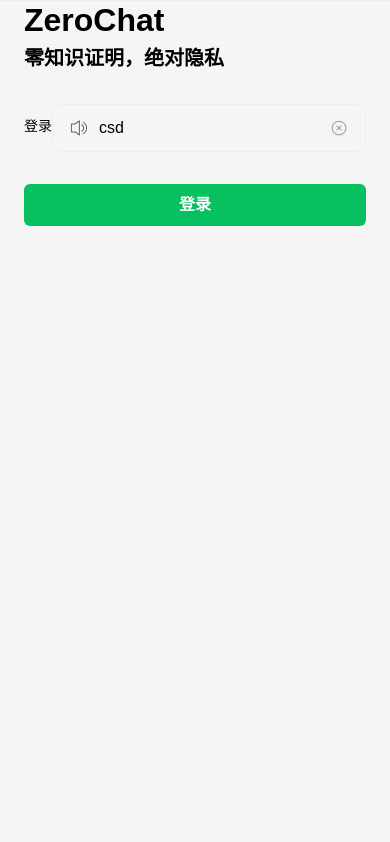
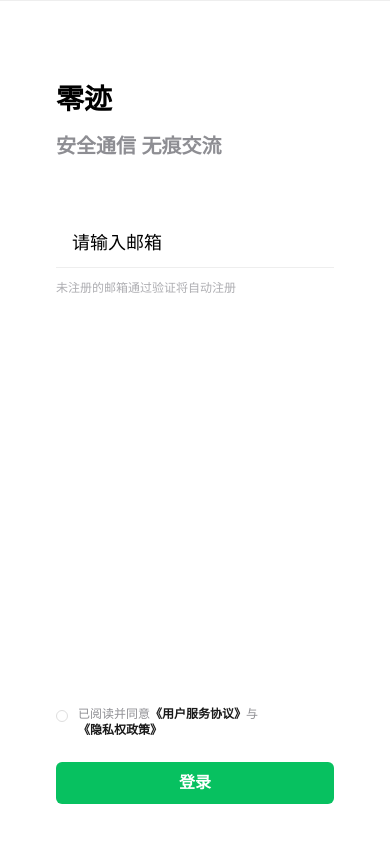
Before and after one commit to zerowangc4-gif/zero-chat, a React Native app: screen / in a window 390 px wide. Built offline with nearby package versions, Linux system fonts and the light colour scheme.

Commit message:
测试版页面布局

```diff
--- a/src/assets/locales/en.json
+++ b/src/assets/locales/en.json
@@ -2,7 +2,7 @@
   "auth": {
     "login": "Log In",
     "welcome_title": "ZeroChat",
-    "welcome_slogan": "Zero Knowledge, Total Privacy"
+    "welcome_slogan": "Secure Messaging Zero Trace"
   },
   "tabs": {
     "chats": "Chats",
--- a/src/assets/locales/zh.json
+++ b/src/assets/locales/zh.json
@@ -1,8 +1,8 @@
 {
   "auth": {
     "login": "登录",
-    "welcome_title": "ZeroChat",
-    "welcome_slogan": "零知识证明，绝对隐私"
+    "welcome_title": "零迹",
+    "welcome_slogan": "安全通信 无痕交流"
   },
   "tabs": {
     "chats": "聊天",
--- a/src/components/common/Input.tsx
+++ b/src/components/common/Input.tsx
@@ -1,8 +1,8 @@
 import React from "react";
 import { Platform, TextInputProps, Pressable } from "react-native";
-import styled, { css } from "styled-components/native";
+import styled, { css, useTheme } from "styled-components/native";
 import { Size } from "@/theme/presets";
-import IconFont from "@/iconfont";
+import IconFont, { IconNames } from "@/iconfont";
 const androidInputFix: TextInputProps = Platform.select({
   android: {
     includeFontPadding: false,
@@ -94,8 +94,8 @@ interface InputProps extends TextInputProps {
   size?: Size;
   borderType?: "all" | "bottom" | "none";
   label?: string;
-  leftIcon?: React.ReactNode;
-  rightIcon?: React.ReactNode;
+  leftIcon?: IconNames;
+  rightIcon?: IconNames;
 }
 
 export const Input = ({
@@ -108,6 +108,9 @@ export const Input = ({
   onChangeText,
   ...props
 }: InputProps) => {
+  const theme = useTheme();
+  const iconSize = theme.presets.Input[size].iconSize;
+  const clearIconSize = theme.presets.Input[size].clearIconSize;
   return (
     <InputRoot>
       {label && <LabelText $size={size}>{label}</LabelText>}
@@ -116,30 +119,26 @@ export const Input = ({
         {/* 1. 左图标 */}
         {leftIcon && (
           <IconSlot $pos="left" $size={size}>
-            {leftIcon}
+            <IconFont name={leftIcon} size={iconSize} color="#666" />
           </IconSlot>
         )}
 
         {/* 2. 输入框 (它会撑开中间剩下的空间) */}
         <InnerInput $size={size} value={value} onChangeText={onChangeText} {...androidInputFix} {...props} />
 
-        {/* 3. 清除按钮：只有当 showClear 为 true 且有输入内容时显示 */}
+        {/* 3. 清除按钮 */}
         {!!value && (
-          <Pressable
-            onPress={() => onChangeText?.("")}
-            hitSlop={10} // 扩大点击热区，提升体验
-          >
+          <Pressable onPress={() => onChangeText?.("")} hitSlop={10}>
             <IconSlot $pos="right" $size={size}>
-              {/* 这里 name 填你阿里图标库里“关闭”或“清除”的名字，比如 "close-circle" */}
-              <IconFont name="close_circle" size={16} color="#999" />
+              <IconFont name="close_circle" size={clearIconSize} color="#999" />
             </IconSlot>
           </Pressable>
         )}
 
-        {/* 4. 右图标 (如果有的话，直接显示在最右边) */}
+        {/* 4. 右图标  */}
         {rightIcon && (
           <IconSlot $pos="right" $size={size}>
-            {rightIcon}
+            <IconFont name={rightIcon} size={iconSize} color="#666" />
           </IconSlot>
         )}
       </InputContainer>
--- a/src/features/auth/screens/Login.tsx
+++ b/src/features/auth/screens/Login.tsx
@@ -1,27 +1,182 @@
+import React, { useState } from "react";
+import { Pressable, View, KeyboardAvoidingView, Platform } from "react-native";
 import { BaseScreen, Button, Typography, Input } from "@/components";
 import { useTranslation } from "react-i18next";
+import styled from "styled-components/native";
 import IconFont from "@/iconfont";
-import styled from "styled-components/native";
+
+// --- 深度视觉重构 ---
+
+const StyledBaseScreen = styled(BaseScreen)`
+  background-color: #ffffff;
+`;
+
+const LoginContainer = styled.View`
+  flex: 1;
+  padding: 0 32px; /* 增加边距，更有呼吸感 */
+  padding-top: 80px;
+`;
 
 const BrandHeading = styled.View`
-  gap: ${props => props.theme.spacing.layout.tight}px;
+  margin-bottom: 60px;
 `;
-const ContentContainer = styled.View`
-  gap: 32px;
+
+const FormSection = styled.View`
+  margin-bottom: 24px;
 `;
+
+const AgreementSection = styled.View`
+  margin-top: auto;
+  padding-bottom: 40px; /* 底部留白 */
+`;
+
+const AgreementRow = styled.View`
+  flex-direction: row;
+  align-items: flex-start;
+  margin-bottom: 24px;
+  position: relative;
+`;
+
+// --- Tooltip 气泡：更轻量，更圆润 ---
+const Tooltip = styled.View`
+  position: absolute;
+  top: -42px;
+  left: -4px;
+  background-color: #1a1a1a; /* 纯黑偏深灰 */
+  padding: 8px 14px;
+  border-radius: 10px;
+  z-index: 100;
+  shadow-color: #000;
+  shadow-offset: 0px 4px;
+  shadow-opacity: 0.15;
+  shadow-radius: 8px;
+  elevation: 6;
+`;
+
+const TooltipArrow = styled.View`
+  position: absolute;
+  bottom: -4px;
+  left: 12px;
+  width: 10px;
+  height: 10px;
+  background-color: #1a1a1a;
+  transform: rotate(45deg);
+`;
+
+// --- 圆圈：12px 精致版 ---
+const CheckCircle = styled.View<{ $checked: boolean }>`
+  width: 12px;
+  height: 12px;
+  border-radius: 6px;
+  border-width: 1.2px;
+  /* 选中时边框深色，未选中时浅灰色 */
+  border-color: ${props => (props.$checked ? "#1A1A1A" : "#DEDEDE")};
+  background-color: ${props => (props.$checked ? "#F5F5F5" : "transparent")};
+  justify-content: center;
+  align-items: center;
+  margin-right: 10px;
+  margin-top: 4px;
+`;
+
 function Login() {
   const { t } = useTranslation();
+  const [email, setEmail] = useState("");
+  const [isAgreed, setIsAgreed] = useState(false);
+  const [showTooltip, setShowTooltip] = useState(false);
+
+  // 1. 规范化的 Change 函数
+  const handleEmailChange = (text: string) => {
+    setEmail(text.trim());
+  };
+
+  const handleLogin = () => {
+    if (!isAgreed) {
+      setShowTooltip(true);
+      setTimeout(() => setShowTooltip(false), 2500);
+      return;
+    }
+    console.log("Logged in with:", email);
+  };
+
   return (
-    <BaseScreen>
-      <ContentContainer>
-        <BrandHeading>
-          <Typography type="heading">{t("auth.welcome_title")}</Typography>
-          <Typography type="subheading">{t("auth.welcome_slogan")}</Typography>
-        </BrandHeading>
-        <Input label="登录" value="csd" leftIcon={<IconFont name="laba" size={20} color="#666" />} />
-        <Button size="lg" title={t("auth.login")} block={true} />
-      </ContentContainer>
-    </BaseScreen>
+    <StyledBaseScreen>
+      <KeyboardAvoidingView behavior={Platform.OS === "ios" ? "padding" : "height"} style={{ flex: 1 }}>
+        <LoginContainer>
+          <BrandHeading>
+            <Typography type="heading" style={{ fontSize: 28, fontWeight: "700", marginBottom: 12 }}>
+              {t("auth.welcome_title")}
+            </Typography>
+            <Typography type="subheading" color="#8E8E93">
+              {t("auth.welcome_slogan")}
+            </Typography>
+          </BrandHeading>
+
+          <FormSection>
+            <Input
+              placeholder="请输入邮箱"
+              borderType="bottom"
+              value={email}
+              onChangeText={handleEmailChange}
+              keyboardType="email-address"
+              style={{ fontSize: 18, paddingVertical: 12 }}
+            />
+            <View style={{ marginTop: 12 }}>
+              <Typography type="caption" color="#AEAEB2">
+                未注册的邮箱通过验证将自动注册
+              </Typography>
+            </View>
+          </FormSection>
+
+          <AgreementSection>
+            <AgreementRow>
+              {showTooltip && (
+                <Tooltip>
+                  <Typography color="#FFFFFF" style={{ fontSize: 12, fontWeight: "500" }}>
+                    请先阅读并勾选协议
+                  </Typography>
+                  <TooltipArrow />
+                </Tooltip>
+              )}
+
+              <Pressable onPress={() => setIsAgreed(!isAgreed)} hitSlop={15}>
+                <CheckCircle $checked={isAgreed}>
+                  {/* ✨ 黑色对号：当选中时显示，size 只有 8px 保证精致 */}
+                  {isAgreed && <IconFont name="close" size={8} color="#1A1A1A" />}
+                </CheckCircle>
+              </Pressable>
+
+              <View style={{ flexDirection: "row", flexWrap: "wrap", flex: 1, lineHeight: 20 }}>
+                <Typography type="caption" color="#8E8E93">
+                  已阅读并同意
+                </Typography>
+                <Pressable>
+                  <Typography type="caption" color="#1A1A1A" style={{ fontWeight: "600" }}>
+                    《用户服务协议》
+                  </Typography>
+                </Pressable>
+                <Typography type="caption" color="#8E8E93">
+                  与
+                </Typography>
+                <Pressable>
+                  <Typography type="caption" color="#1A1A1A" style={{ fontWeight: "600" }}>
+                    《隐私权政策》
+                  </Typography>
+                </Pressable>
+              </View>
+            </AgreementRow>
+
+            <Button
+              size="lg"
+              title={t("auth.login")}
+              block
+              onPress={handleLogin}
+              style={{ borderRadius: 12, height: 54 }}
+            />
+          </AgreementSection>
+        </LoginContainer>
+      </KeyboardAvoidingView>
+    </StyledBaseScreen>
   );
 }
+
 export default Login;
--- a/src/theme/presets/Input.ts
+++ b/src/theme/presets/Input.ts
@@ -7,6 +7,7 @@ export const Input = {
     borderRadius: 14,
     borderWidth: 1.5,
     iconSize: 24, // 大框配大图标
+    clearIconSize: 20, //清除图标的大小
     iconSpacing: 12, // 图标与文字之间的间距
     labelFontSize: 16, // 标签字号
     labelMarginBottom: 8, // 标签与输入框的间距
@@ -20,6 +21,7 @@ export const Input = {
     borderRadius: 10,
     borderWidth: 1.2,
     iconSize: 20,
+    clearIconSize: 16,
     iconSpacing: 10,
     labelFontSize: 14,
     labelMarginBottom: 6,
@@ -33,6 +35,7 @@ export const Input = {
     borderRadius: 8,
     borderWidth: 1,
     iconSize: 18,
+    clearIconSize: 14,
     iconSpacing: 8,
     labelFontSize: 12,
     labelMarginBottom: 4,
```
